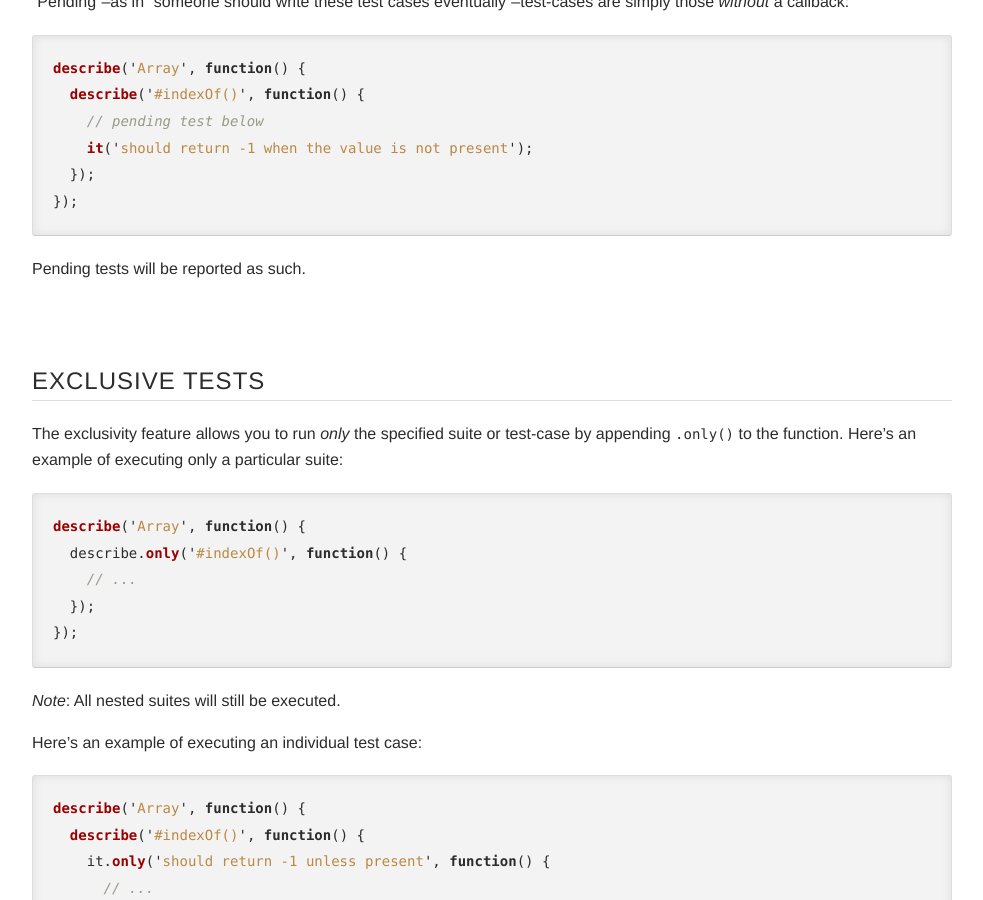
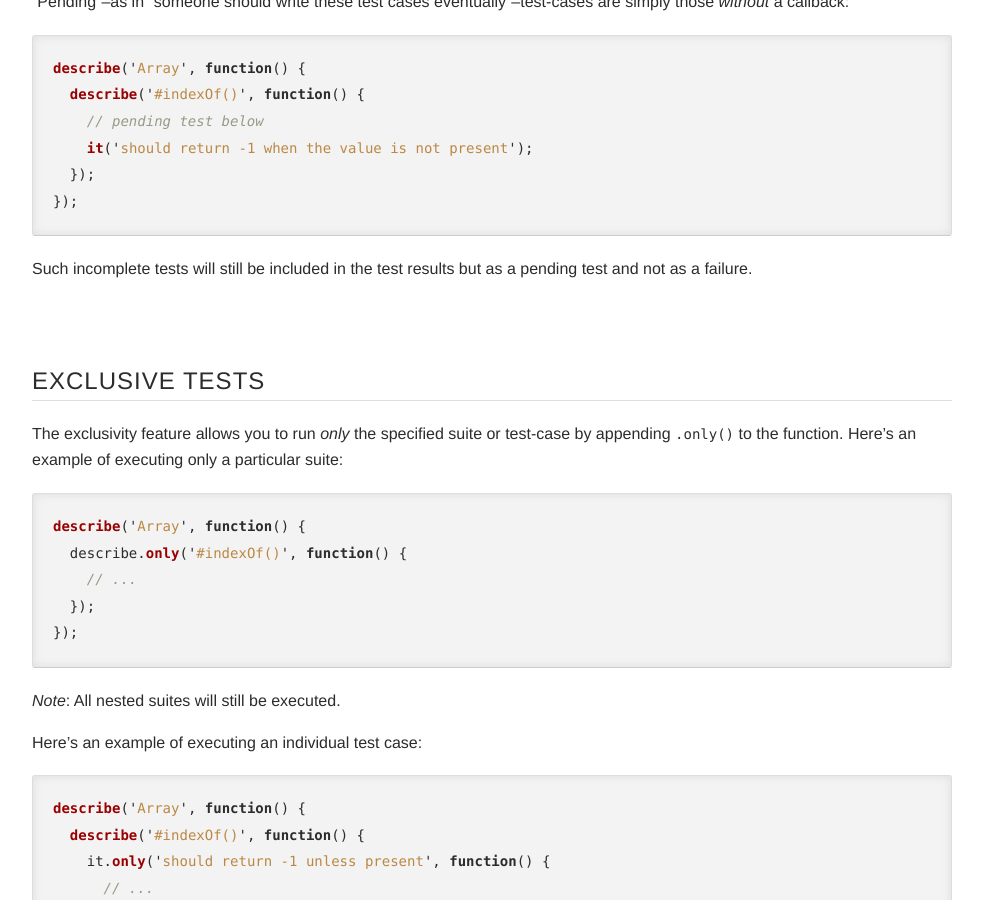
Before and after one commit to mochajs/docs-legacy, a Jekyll site: the page built from index.md, in a window 1280 px wide and 900 px high, scrolled down 12137 px. Shown: the whole window, without its empty margins (148-1131 px from the left). Built offline with Jekyll 4.4.1, drawn with Linux system fonts in a browser that asks for light colours.

Commit message:
chore(docs): rewording pending tests

````diff
--- a/index.md
+++ b/index.md
@@ -418,8 +418,7 @@ describe('Array', function() {
   });
 });
 ```
-
-Pending tests will be reported as such.
+Such incomplete tests will still be included in the test results but as a pending test and not as a failure.
 
 ## Exclusive Tests
 
````
